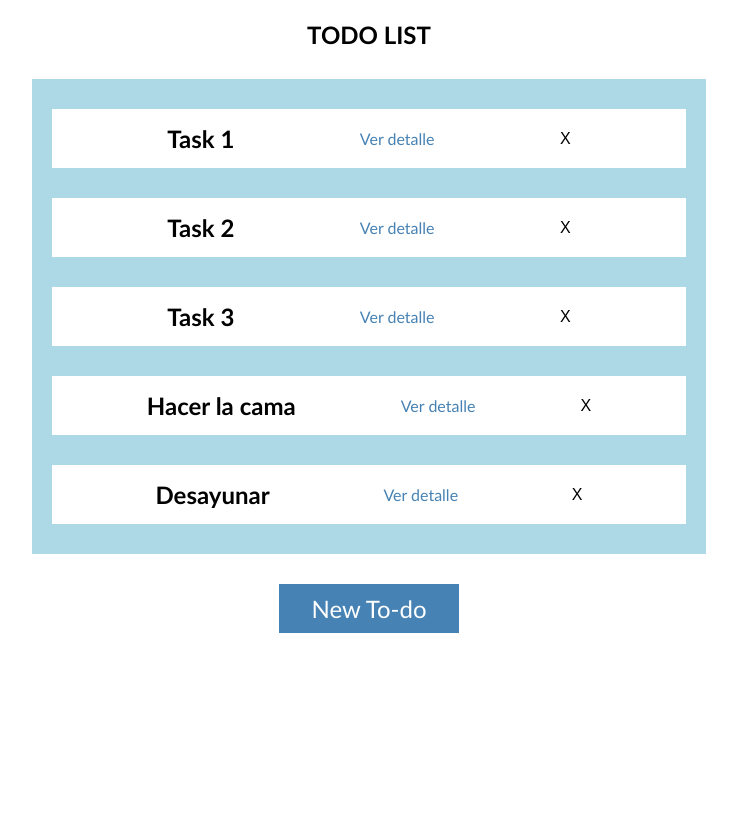
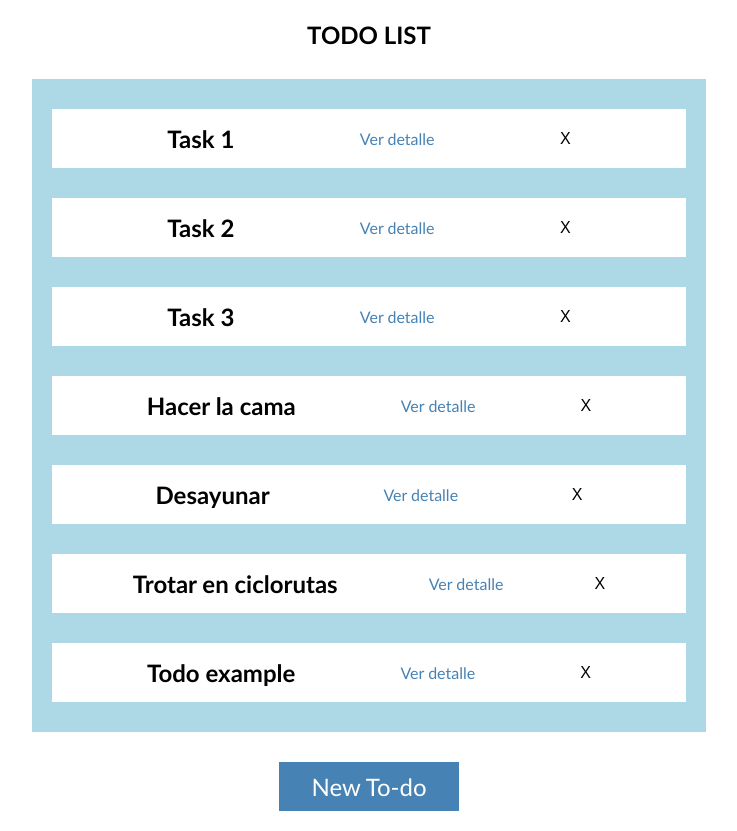
Before and after one commit to JuanSeGArtor/to-do-list, a React (Vite) app: page / in a window 1280 px wide. Shown: the whole page, without its empty margins (271-1008 px from the left). Before the commit the page ends 800 px from the top, so only its background shows below. Built offline with nearby package versions, Linux system fonts and the light colour scheme; data requests are answered from the project's data file.

Commit message:
arreglar funcionamiento de Todos, rutas y api para mostrar TodoDetail al ver detalle

```diff
--- a/db.json
+++ b/db.json
@@ -29,6 +29,18 @@
       "title": "Desayunar",
       "description": "Actividad creada para desayunar",
       "creationDate": "2024-03-08"
+    },
+    {
+      "id": "154c",
+      "title": "Trotar en ciclorutas",
+      "description": "Cada domingo en lo posbile realizar una caminata de 8-10km con duracion de 1h-2h",
+      "creationDate": "2024-03-17"
+    },
+    {
+      "id": "d3d5",
+      "title": "Todo example",
+      "description": "Se ha creado con exito",
+      "creationDate": "2024-03-22"
     }
   ]
 }
--- /dev/null
+++ b/src/App.jsx
@@ -0,0 +1,17 @@
+import { Routes, Route } from "react-router-dom";
+import TodoList from './pages/TodoList/TodoList.jsx';
+import NewTodo from './pages/NewTodo/NewTodo.jsx';
+import TodoDetail from './pages/TodoDetail/TodoDetail.jsx';
+
+
+export default function App() {
+    return (
+        <>
+        <Routes>
+            <Route path="/" element={<TodoList />}/>
+            <Route path="/:id" element={<TodoDetail />} />
+            <Route path="/new-todo" element={<NewTodo />} />
+        </Routes>
+        </>
+    );
+}
--- a/src/main.jsx
+++ b/src/main.jsx
@@ -1,29 +1,14 @@
-import ReactDOM from 'react-dom/client'
-import { RouterProvider, createBrowserRouter } from 'react-router-dom';
+import React from 'react';
+import ReactDOM from 'react-dom/client';
+import { BrowserRouter } from 'react-router-dom';
 import './main.scss';
-import TodoList from './pages/TodoList.jsx';
-import NewTodo from './pages/NewTodo.jsx';
-import TodoDetail from './pages/TodoDetail.jsx';
+import App from './App.jsx';
 
 
-const router = createBrowserRouter([
-  {
-    path: "/",
-    element: <TodoList />,
-    children: [
-      {
-        path: "/todo-detail/:id",
-        element: <TodoDetail />,
-      },
-    ]
-  },
-  {
-    path: "/new-todo",
-    element: <NewTodo />,
-  },
-]);
-
-
-ReactDOM.createRoot(document.getElementById('root')).render(
-  <RouterProvider router={router} />
+ReactDOM.createRoot(document.getElementById("root")).render(
+  <React.StrictMode>
+    <BrowserRouter>
+      <App />
+    </BrowserRouter>
+  </React.StrictMode>
 );
--- a/src/pages/NewTodo.jsx
+++ b/src/pages/NewTodo/NewTodo.jsx
@@ -1,7 +1,7 @@
 import { useState } from "react";
-import { createTodo } from "../services/todos";
+import { createTodo } from "../../services/todos";
 import './newTodo.scss';
-import Button from "../components/Button";
+import Button from "../../components/Button";
 
 
 export default function NewTodo() {
--- a/src/pages/TodoDetail.jsx
+++ b/src/pages/TodoDetail/TodoDetail.jsx
@@ -1,7 +1,7 @@
 import { useEffect, useState } from 'react';
 import { useParams } from 'react-router-dom';
-import Button from "../components/Button";
-import { getTodo } from "../services/todos";
+import Button from "../../components/Button";
+import { getTodo } from "../../services/todos";
 
 export default function TodoDetail() {
     const { id } = useParams();
@@ -21,15 +21,12 @@ export default function TodoDetail() {
         }
     };
 
-    if (!todo) {
-        return (
-            <section>
-                <h1>Loading...</h1>
-            </section>
-        );
-    }
 
     return (
+        !todo
+        ?
+        <h1>Loading...</h1>
+        :
         <section>
             <h1>TODO Detail</h1>
             <main>
--- a/src/pages/TodoList.jsx
+++ b/src/pages/TodoList/TodoList.jsx
@@ -1,6 +1,6 @@
 import { useEffect, useState } from "react";
-import Button from "../components/Button";
-import { getTodos } from "../services/todos";
+import Button from "../../components/Button";
+import { getTodos } from "../../services/todos";
 import { Link } from "react-router-dom";
 
 
@@ -28,7 +28,7 @@ export default function TodoList() {
                 {todos.map(todo => (
                     <div className="todos-list" key={todo.id}>
                         <h2>{todo.title}</h2>
-                        <Link className="link" to={`/todo-detail/${todo.id}`}>Ver detalle</Link>
+                        <Link className="link" to={`/${todo.id}`}>Ver detalle</Link>
                         <button>X</button>
                     </div>
                 ))}
```
Also changed, not shown: src/pages/NewTodo/newTodo.scss (renamed from src/pages/newTodo.scss).
